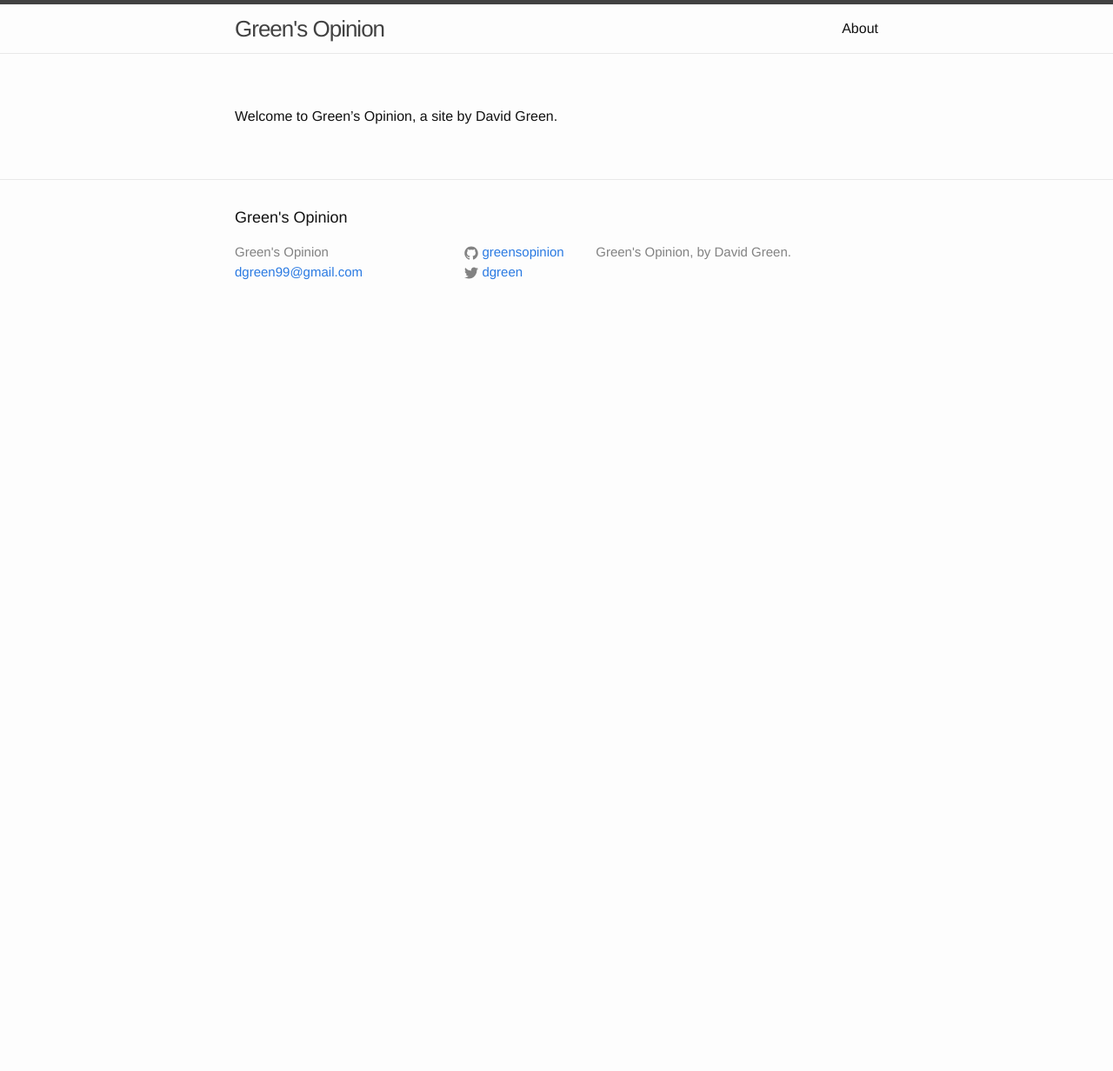
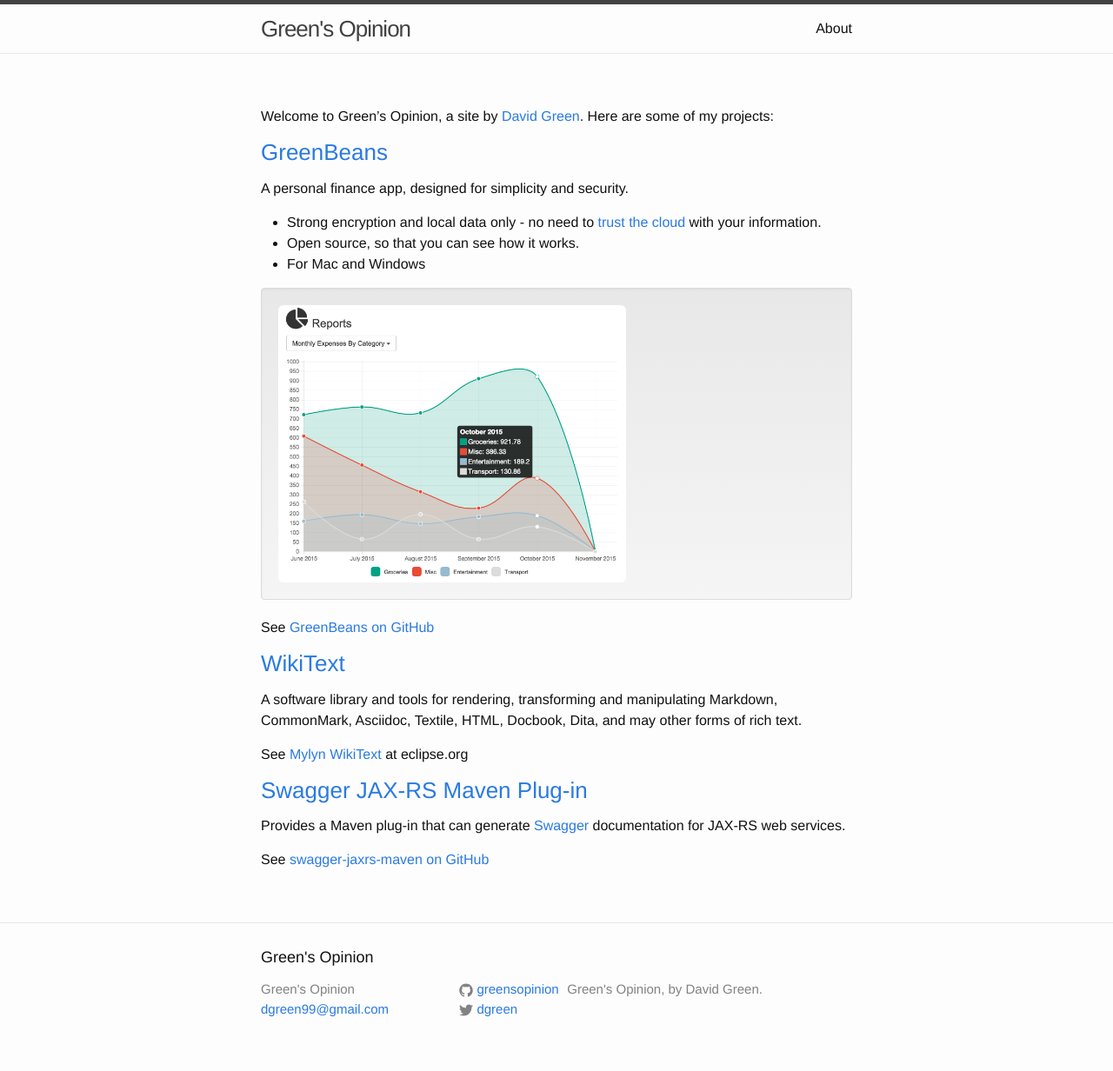
Before and after one commit to greensopinion/greensopinion.github.io, a Jekyll site: the page built from index.md, in a window 1280 px wide. Shown: the whole page at 87% size. Built offline with Jekyll 4.4.1, drawn with Linux system fonts in a browser that asks for light colours; before the commit the page ends 900 px from its top, so only the background shows below that.

Commit message:
add projects

```diff
--- a/_includes/head.html
+++ b/_includes/head.html
@@ -6,6 +6,13 @@
   <title>{% if page.title %}{{ page.title | escape }}{% else %}{{ site.title | escape }}{% endif %}</title>
   <meta name="description" content="{% if page.excerpt %}{{ page.excerpt | strip_html | strip_newlines | truncate: 160 }}{% else %}{{ site.description }}{% endif %}">
 
+  <link rel="stylesheet" href="https://maxcdn.bootstrapcdn.com/bootstrap/3.3.6/css/bootstrap.min.css"
+    integrity="sha384-1q8mTJOASx8j1Au+a5WDVnPi2lkFfwwEAa8hDDdjZlpLegxhjVME1fgjWPGmkzs7" crossorigin="anonymous">
+  <link rel="stylesheet" href="https://maxcdn.bootstrapcdn.com/bootstrap/3.3.6/css/bootstrap-theme.min.css"
+    integrity="sha384-fLW2N01lMqjakBkx3l/M9EahuwpSfeNvV63J5ezn3uZzapT0u7EYsXMjQV+0En5r" crossorigin="anonymous">
+  <script src="https://maxcdn.bootstrapcdn.com/bootstrap/3.3.6/js/bootstrap.min.js"
+    integrity="sha384-0mSbJDEHialfmuBBQP6A4Qrprq5OVfW37PRR3j5ELqxss1yVqOtnepnHVP9aJ7xS" crossorigin="anonymous"></script>
+
   <link rel="stylesheet" href="{{ "/css/main.css" | prepend: site.baseurl }}">
   <link rel="canonical" href="{{ page.url | replace:'index.html','' | prepend: site.baseurl | prepend: site.url }}">
   <link rel="alternate" type="application/rss+xml" title="{{ site.title }}" href="{{ "/feed.xml" | prepend: site.baseurl | prepend: site.url }}">
--- a/css/main.scss
+++ b/css/main.scss
@@ -51,3 +51,13 @@
         "layout",
         "syntax-highlighting"
 ;
+
+.social-media-list {
+  min-width: 120px;
+}
+
+.headshot {
+  margin-left: 2px;
+  margin-bottom: 2px;
+  margin-top: 2px;
+}
--- a/index.md
+++ b/index.md
@@ -2,4 +2,30 @@
 layout: page
 ---
 
-Welcome to Green's Opinion, a site by David Green.
+Welcome to Green's Opinion, a site by [David Green](about).  Here are some of my projects:
+
+### [GreenBeans](https://github.com/greensopinion/greenbeans)
+
+A personal finance app, designed for simplicity and security.
+
+* Strong encryption and local data only - no need to [trust the cloud](http://www.informationisbeautiful.net/visualizations/worlds-biggest-data-breaches-hacks/) with your information.
+* Open source, so that you can see how it works.
+* For Mac and Windows
+
+<div class="well">
+<img src="images/greenbeans-report.png" class="img-rounded" width="400px"/>
+</div>
+
+See [GreenBeans on GitHub](https://github.com/greensopinion/greenbeans)
+
+### [WikiText](https://wiki.eclipse.org/Mylyn/WikiText)
+
+A software library and tools for rendering, transforming and manipulating Markdown, CommonMark, Asciidoc, Textile, HTML, Docbook, Dita, and may other forms of rich text.
+
+See [Mylyn WikiText](https://wiki.eclipse.org/Mylyn/WikiText) at eclipse.org
+
+### [Swagger JAX-RS Maven Plug-in](https://github.com/dgreen99/swagger-jaxrs-maven)
+
+Provides a Maven plug-in that can generate [Swagger](http://swagger.io) documentation for JAX-RS web services.
+
+See [swagger-jaxrs-maven on GitHub](https://github.com/dgreen99/swagger-jaxrs-maven)
```
Also changed, not shown: about.md (+2 -2 lines), images/greenbeans-report.png (added).
